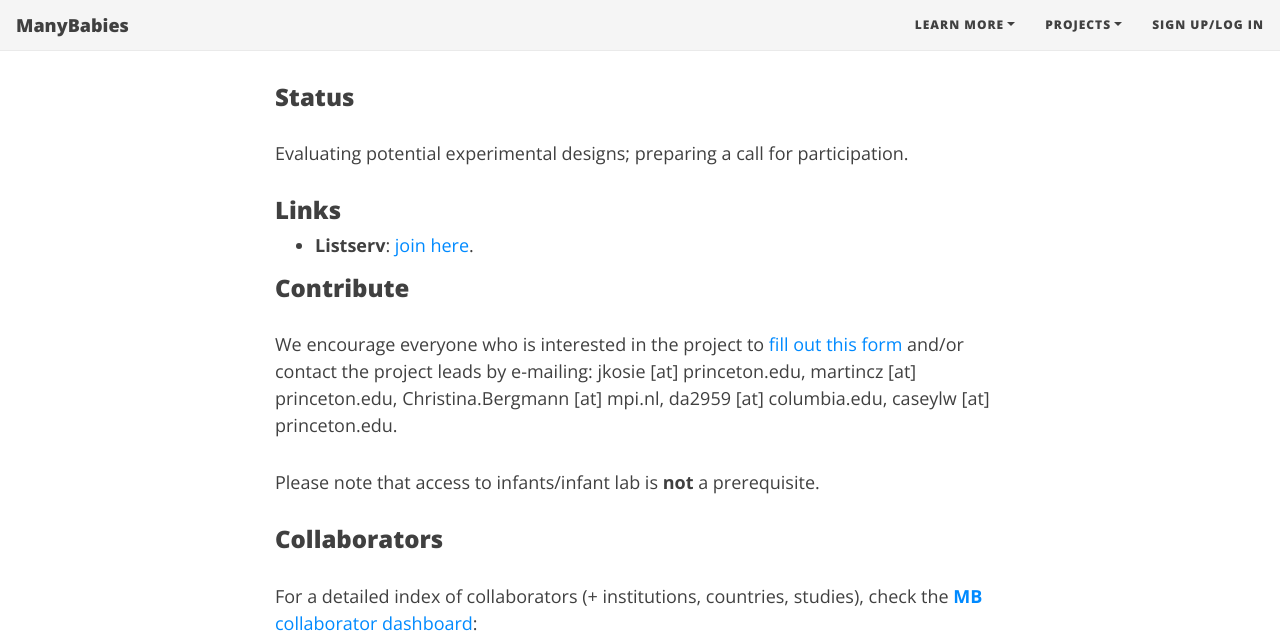
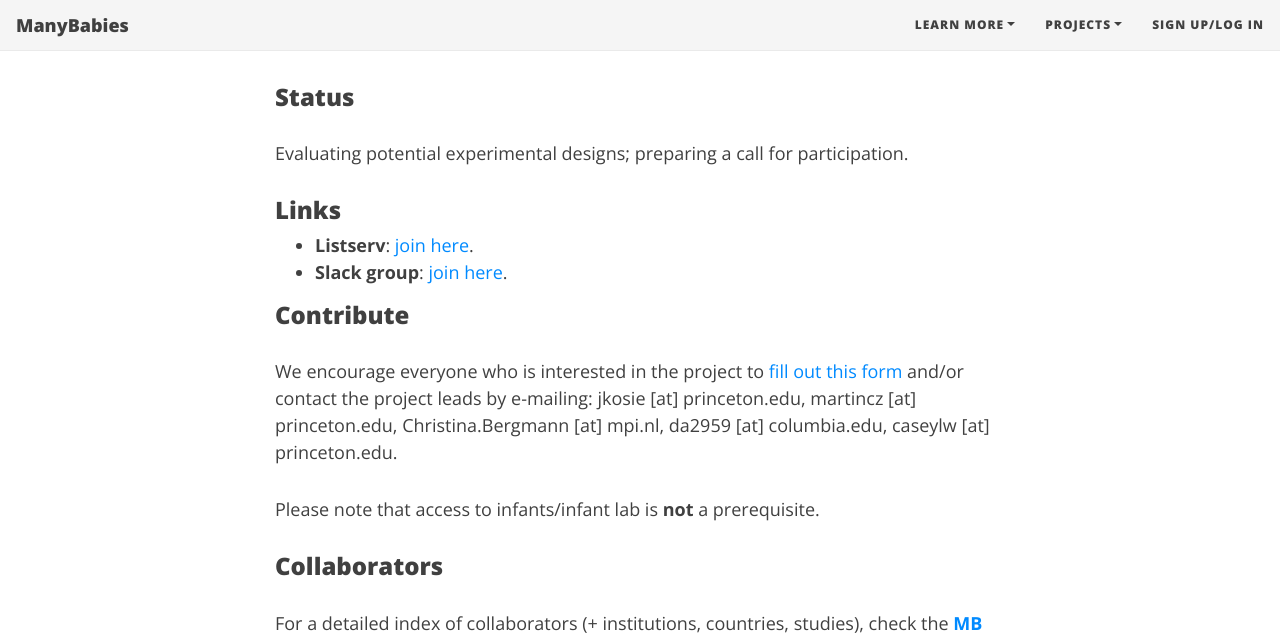
Before and after one commit to manybabies/manybabies.github.io, a Jekyll site: the page built from MB5.md, in a window 1280 px wide and 900 px high, scrolled down 690 px, cut to the strip 0-633 px from the top of the window. Built offline with Jekyll 4.4.1, drawn with Linux system fonts in a browser that asks for light colours; nearby versions of some CDN libraries; some web fonts are replaced.

Commit message:
MB5 add link to Slack group

```diff
--- a/MB5.md
+++ b/MB5.md
@@ -26,6 +26,7 @@ Evaluating potential experimental designs; preparing a call for participation.
 
 ### Links
 * **Listserv**: [join here](https://mailman.stanford.edu/mailman/listinfo/manybabies5).
+* **Slack group**: [join here](https://join.slack.com/t/manybabies5/shared_invite/zt-l3ynakp0-7dY9zbgAZYHxLrrsu4sZPA).
 
 ### Contribute
 We encourage everyone who is interested in the project to [fill out this form](https://forms.gle/czxx9zzVytisCRY9A) <!--[contribute]({{site.baseurl}}/sign_up_log_in/) --> and/or contact the project leads by e-mailing: jkosie [at] princeton.edu, martincz [at] princeton.edu, Christina.Bergmann [at] mpi.nl, da2959 [at] columbia.edu, caseylw [at] princeton.edu.
```
